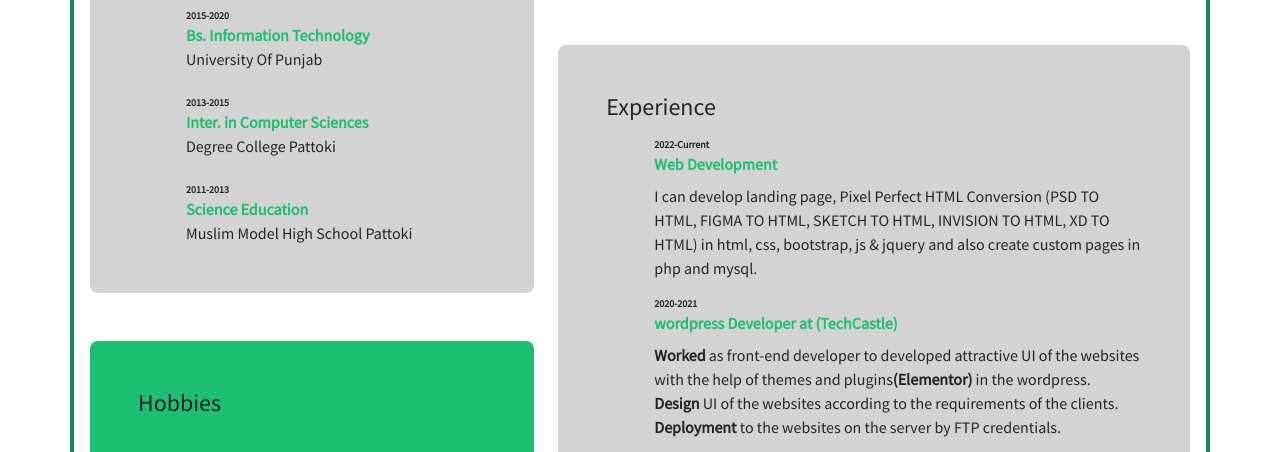
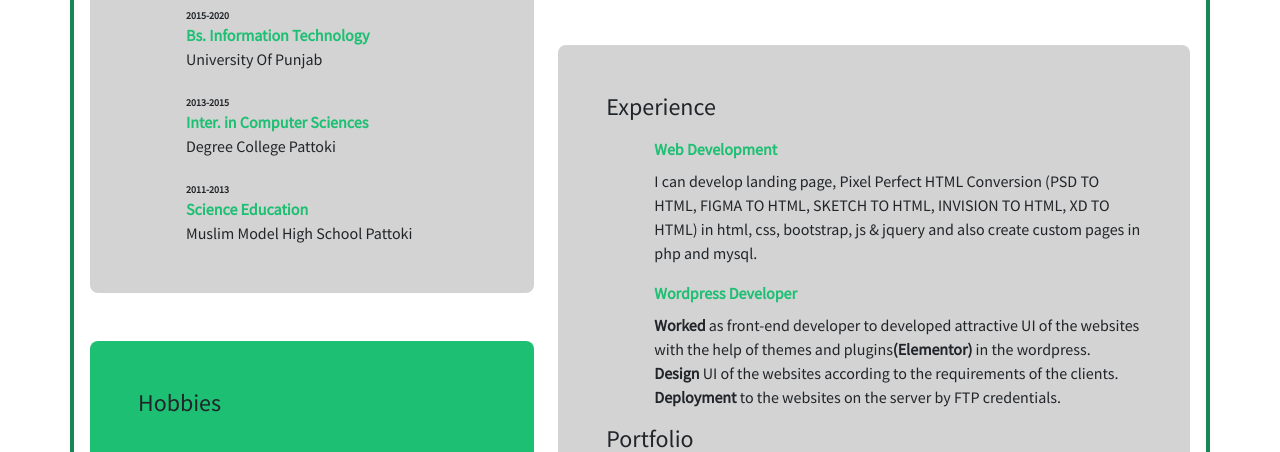
Before and after one commit to ZeeshanGhafoor55/resume, a plain HTML site: page index.html in a window 1280 px wide. Shown: the part 739-1191 px from the top of the page. Drawn offline with Linux system fonts and the light colour scheme.

Commit message:
Fifth commit

```diff
--- a/index.html
+++ b/index.html
@@ -147,11 +147,11 @@
               <div class="experience">
                 <h6 class="h4 text-capitalize mb-3">Experience</h6>
                 <div class="detail ms-5">
-                  <p class="fs-x-small mb-0 fw-semibold">2022-Current</p>
+                  <p class="fs-x-small mb-0 fw-semibold"></p>
                   <p class="fw-bold mb-2 my-color">Web Development</p>
                   <p class="mb-3">I can develop landing page, Pixel Perfect HTML Conversion (PSD TO HTML, FIGMA TO HTML, SKETCH TO HTML, INVISION TO HTML, XD TO HTML) in html, css, bootstrap, js & jquery and also create custom pages in php and mysql.<br></p>
-                  <p class="fs-x-small mb-0 fw-semibold">2020-2021</p>
-                  <p class="fw-bold mb-2 my-color">wordpress Developer at (TechCastle)</p>
+                  <p class="fs-x-small mb-0 fw-semibold"></p>
+                  <p class="fw-bold mb-2 my-color">Wordpress Developer</p>
                   <p><b>Worked</b> as front-end developer to developed attractive UI of the websites with the
                     help of themes and plugins<b>(Elementor)</b> in the wordpress.<br> <b>Design</b> UI of the websites according to the requirements of the clients.<br><b>Deployment</b> to the websites on the server by FTP credentials.</p>
                   <div class="social-icons rounded-pill position-absolute px-5 py-2 interest-bg">
```
